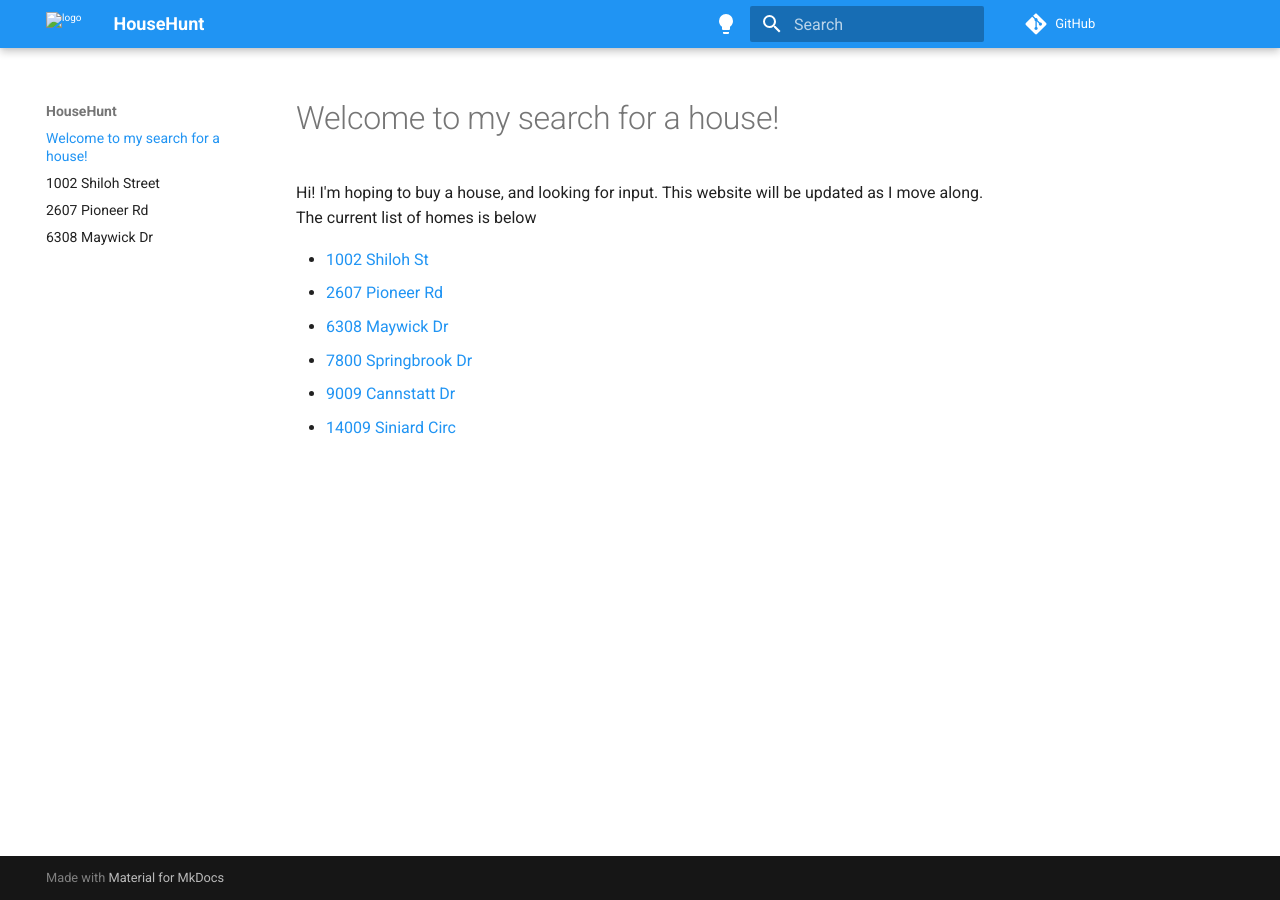
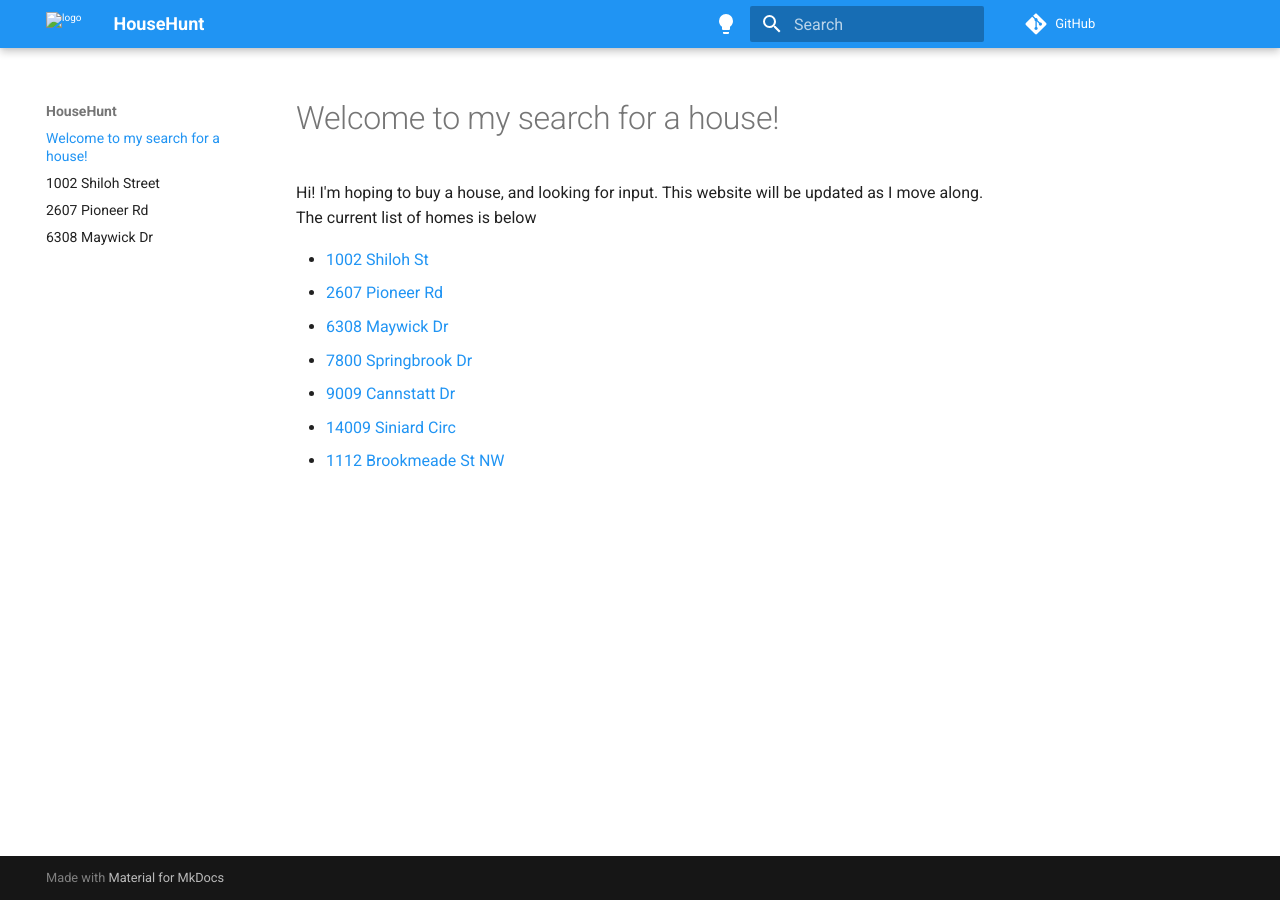
Before and after one commit to jamils/HouseHunt, an MkDocs documentation site: the page built from docs/index.md, in a window 1280 px wide. Built offline with MkDocs 1.6.1 and Material for MkDocs 9.7.7, drawn with Linux system fonts in a browser that asks for light colours; comment, search, counter and statistics services are not loaded.

Commit message:
Added 1112 brookmeade

```diff
--- a/docs/index.md
+++ b/docs/index.md
@@ -12,3 +12,4 @@ Hi! I'm hoping to buy a house, and looking for input. This website will be updat
 * [7800 Springbrook Dr](https://www.zillow.com/homes/7800-Springbrook-Dr-SE-Huntsville,-AL-35802)
 * [9009 Cannstatt Dr](https://www.zillow.com/homes/9009-Cannstatt-Dr-SE-Huntsville,-AL-35802)
 * [14009 Siniard Circ](https://www.zillow.com/homes/14009-Siniard-Cir-SE-Huntsville,-AL-35803)
+* [1112 Brookmeade St NW](https://www.valleymls.com/homes-for-sale/1112-Brookmeade-Street-Nw-Huntsville-AL-35816-370730796)
```
